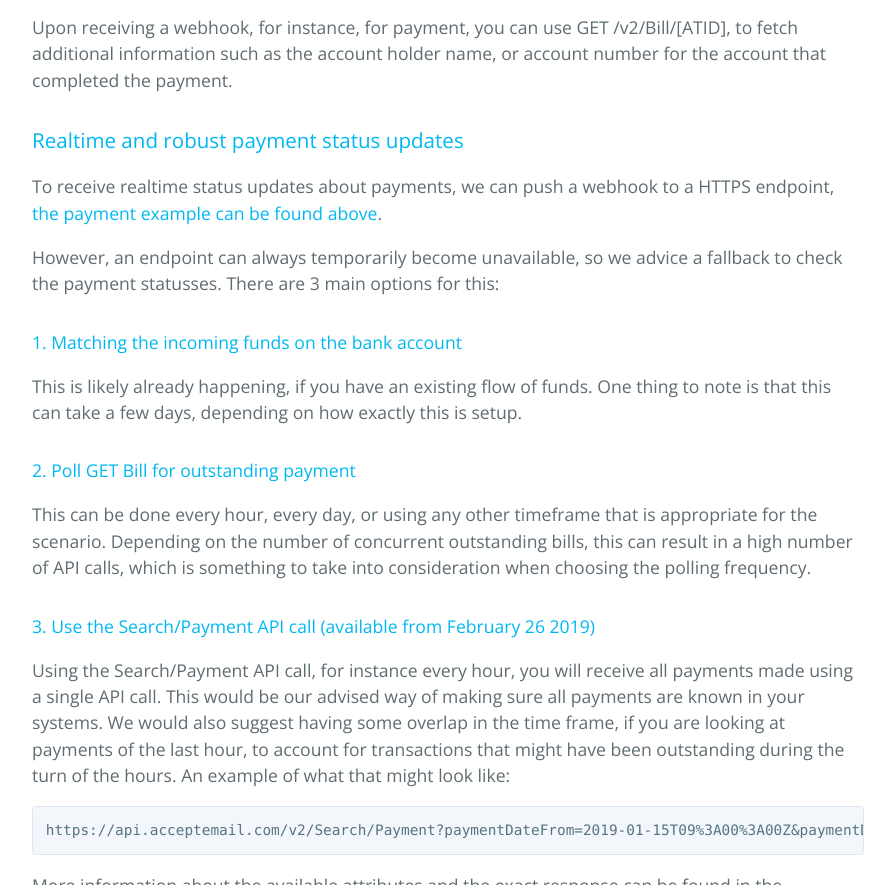
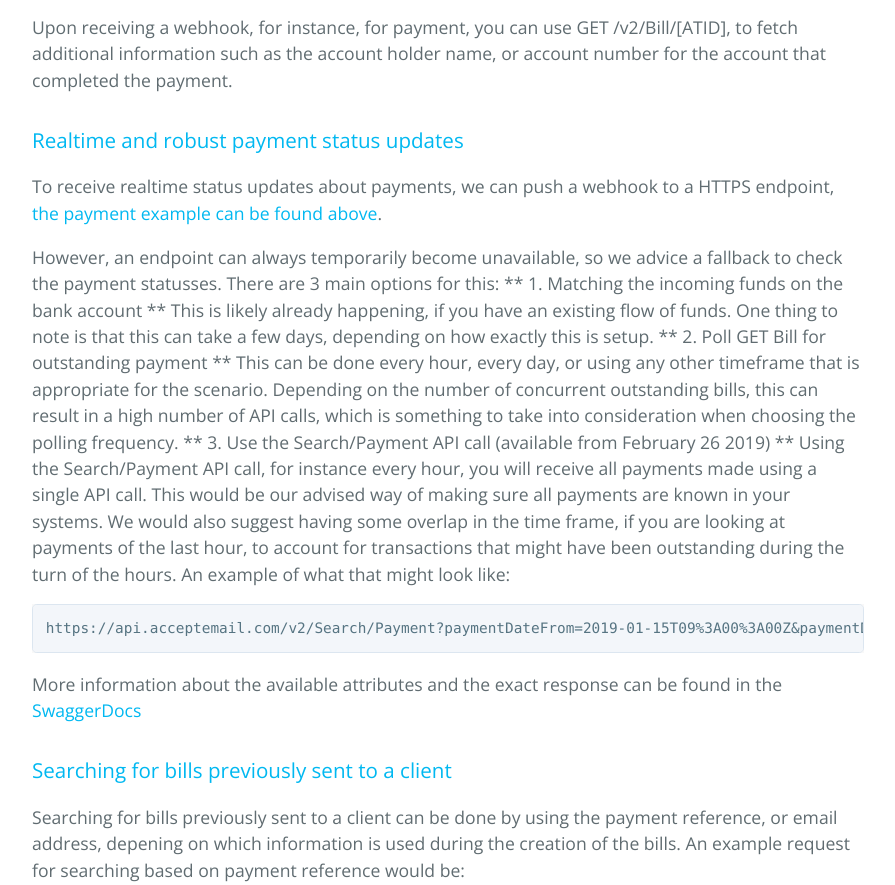
Before and after one commit to AcceptEmail/Examples, a Jekyll site: the page built from index.md, in a window 1280 px wide and 900 px high, scrolled down 6606 px, cut to the strip 15-900 px from the top of the window. Shown: the whole strip, without its empty margins (192-1087 px from the left). Built offline with Jekyll 4.4.1, drawn with Linux system fonts in a browser that asks for light colours.

Commit message:
changed styling

````diff
--- a/index.md
+++ b/index.md
@@ -210,11 +210,11 @@
 To receive realtime status updates about payments, we can push a webhook to a HTTPS endpoint, [the payment example can be found above](#receive-webhooks-payment).
 
 However, an endpoint can always temporarily become unavailable, so we advice a fallback to check the payment statusses. There are 3 main options for this:
-#### 1. Matching the incoming funds on the bank account
+** 1. Matching the incoming funds on the bank account **
 This is likely already happening, if you have an existing flow of funds. One thing to note is that this can take a few days, depending on how exactly this is setup.
-#### 2. Poll GET Bill for outstanding payment
+** 2. Poll GET Bill for outstanding payment **
 This can be done every hour, every day, or using any other timeframe that is appropriate for the scenario. Depending on the number of concurrent outstanding bills, this can result in a high number of API calls, which is something to take into consideration when choosing the polling frequency.
-#### 3. Use the Search/Payment API call (available from February 26 2019)
+** 3. Use the Search/Payment API call (available from February 26 2019) **
 Using the Search/Payment API call, for instance every hour, you will receive all payments made using a single API call. This would be our advised  way of making sure all payments are known in your systems. We would also suggest having some overlap in the time frame, if you are looking at payments of the last hour, to account for transactions that might have been outstanding during the turn of the hours.
 An example of what that might look like:
 ```
````
